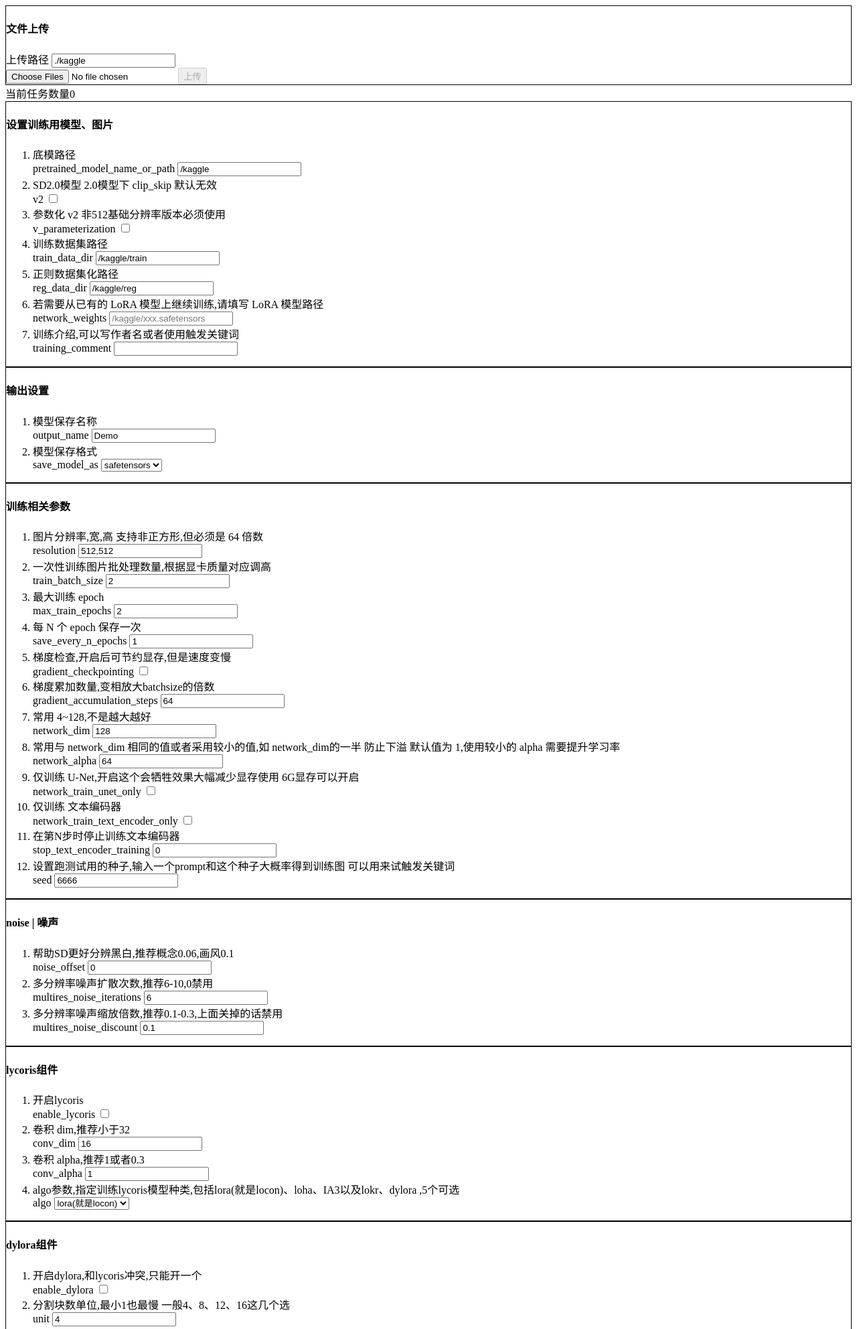
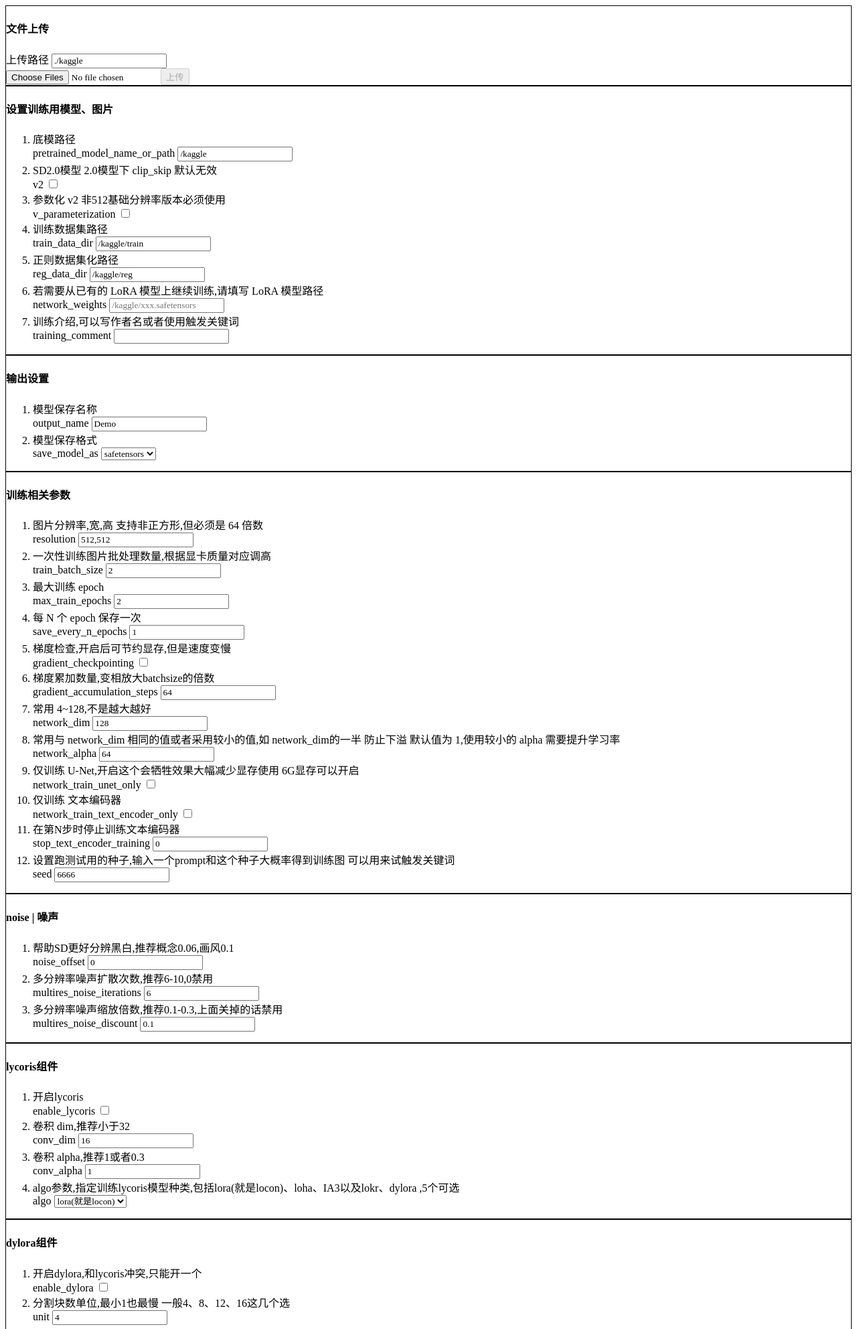
Before and after one commit to baizhif/lora_script, a Flask app: page / in a window 1280 px wide. Shown: the top 1984 px of the page at 67% size. Run offline with Flask 3, Linux system fonts and the light colour scheme.

Commit message:
Update mainui.html

```diff
--- a/templates/mainui.html
+++ b/templates/mainui.html
@@ -6,6 +6,13 @@
     <title>webui for lora训练</title>
 </head>
 <body>
+
+    <style>
+        *{
+            font-family: 'Times New Roman', Times, serif;
+        }
+    </style>
+
     <div class="main">
         <iframe name="hide_iframe" id="hide_iframe" style="display: none;" title="隐藏页面"></iframe>
         <div style="border:1px solid #000000">
@@ -21,8 +28,6 @@
             </lo>
 
         </div>
-
-        <div id="tc">{{task_count}}</div>
 
         <form action="/newTask" method="post" target="hide_iframe">
             <div style="border:1px solid #000000">
@@ -64,7 +69,7 @@
                 <ol>
                     <li>
                         <label>模型保存名称</label> <br/>
-                        <label>output_name</label> <input type="text" name="output_name" value="Demo"/>
+                        <label>output_name</label> <input type="text" name="output_name" value="Demo" id="output_name"/>
                     </li>
                     <li>
                         <label>模型保存格式</label> <br/>
@@ -383,7 +388,8 @@
         </form>
         <button onclick="tasks_finshed_event()">任务结束后自动结束</button>
         <br/>
-        <div style="height:150px;overflow-y:auto" id="output"><pre>{{train_info}}</pre></div>
+        <div id="tc">{{task_count}}</div>
+        <div style="height:150px;overflow-y:scroll;border:1px solid #000000;resize: vertical;position: relative;" id="output"><pre style="font-size:large;">{{train_info}}</pre></div>
     </div>
 
     <script>
@@ -405,7 +411,7 @@
                 if (task_count == '0') {
                     alert("已经开始训练了")
                 } else {
-                    alert("前面还有" + Number(task_count) -1 + "个任务, 已追加到任务列表中")
+                    alert("前面还有" + (Number(task_count) -1) + "个任务, 已追加到任务列表中")
                 }
             }
         }
@@ -446,7 +452,9 @@
             index = upload_path.value.search(/\d+_/)
             if (index !== -1) {
                 let train_data_dir = document.getElementById("train_data_dir")
+                let output_name = document.getElementById("output_name")
                 train_data_dir.value = upload_path.value.slice(0,index-1)
+                output_name.value = upload_path.value.slice(index).split('_')[1]
             }
           };
           ajax.send(fd);
```
